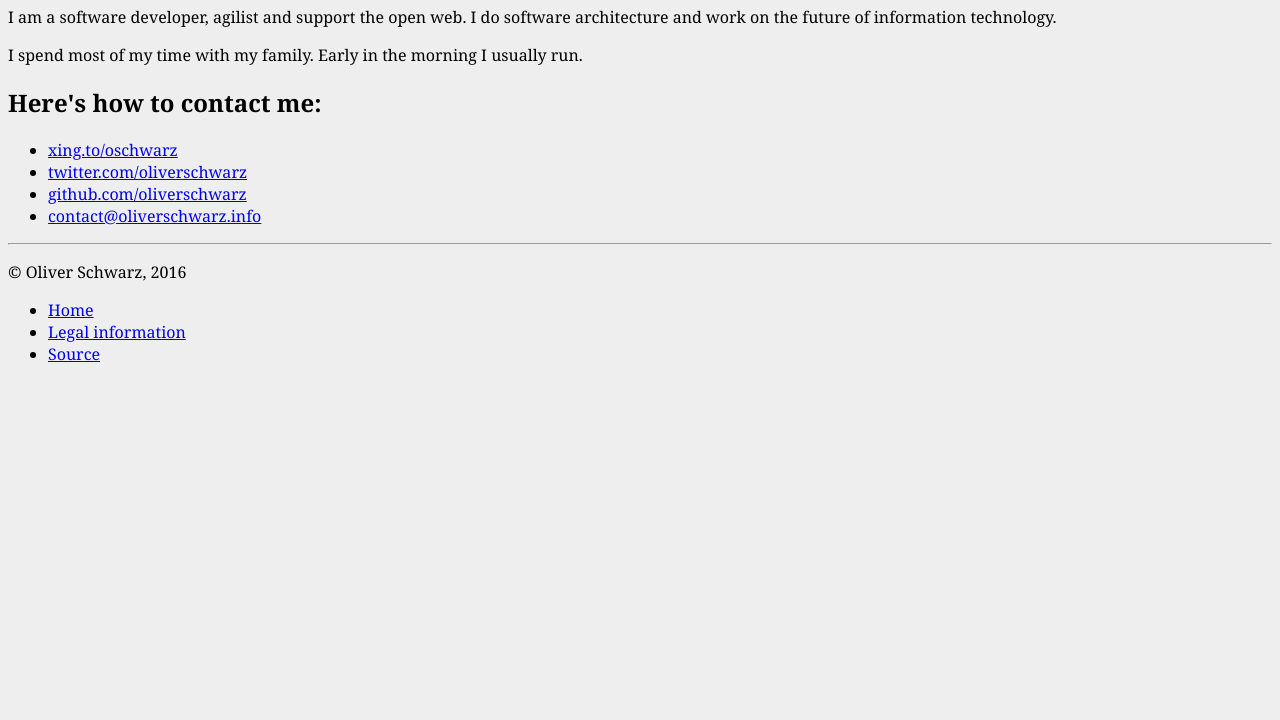
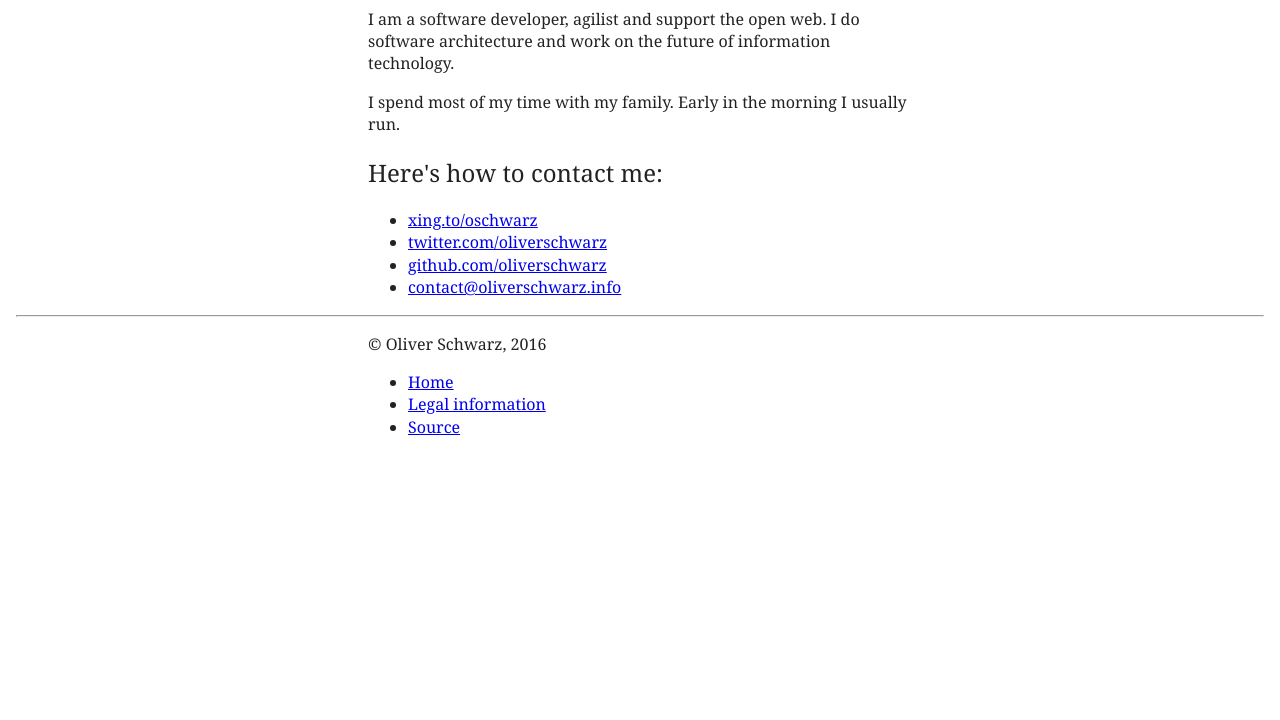
Before and after one commit to oliverschwarz/vc, a website: page src/index.html in a window 1280 px wide. Shown: the part 80-800 px from the top of the page. Drawn offline with nearby package versions, Linux system fonts and the light colour scheme; files that its build step writes are made by us from their sources.

Commit message:
Introducing a first breakpoint and mobile/default behaviour

```diff
--- a/src/scss/style.scss
+++ b/src/scss/style.scss
@@ -1,6 +1,27 @@
-$global_bgcolor: #eee;
+$global_bgcolor: #fff;
+$global_fgcolor: #222;
+$global_width: 48em;
 
 body,html {
   background-color: $global_bgcolor;
-  font-family: georgia, times, serif;
+  color: $global_fgcolor;
+  font: 100%/1.4 Georgia, Times, serif;
+  margin: 0;
+  padding: 0 .5em;
 }
+
+header, main, footer {
+  margin: 0 auto;
+  max-width: 100%;
+  width: $global_width;
+}
+
+h1, h2 {
+  font-weight: normal;
+}
+
+@media (min-width: 667px) {
+  header, main, footer {
+    width: 34em;
+  }
+}
```
